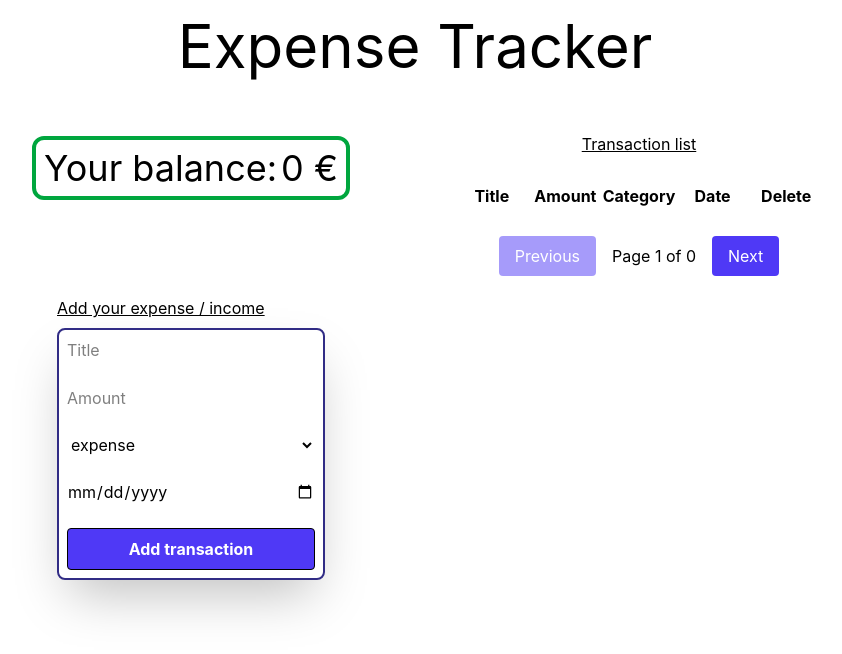
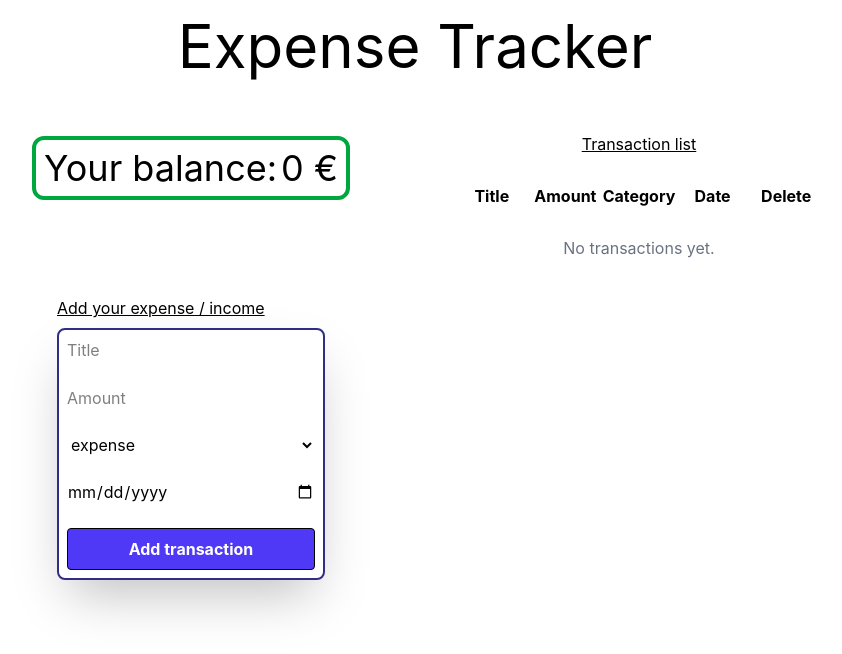
Before and after one commit to DanielGodoyGalindo/expense-tracker, a React (Vite) app: page / in a window 1280 px wide. Shown: the top 654 px of the page, without its empty margins (225-1067 px from the left). Built offline with nearby package versions, Linux system fonts and the light colour scheme.

Commit message:
feat: show message when there are no trasactions

```diff
--- a/src/components/TransactionList.tsx
+++ b/src/components/TransactionList.tsx
@@ -47,7 +47,13 @@ function TransactionList({ transactions, onDeleteTransaction }: Props) {
         </tbody>
       </table>
 
-      <div className="flex justify-center items-center gap-4">
+
+      {transactions.length === 0 ? (
+        <p className="text-center text-gray-500">
+          No transactions yet.
+        </p>
+      ) : (
+        < div className="flex justify-center items-center gap-4">
           <button
             disabled={currentPage === 1}
             onClick={() => setCurrentPage((prev) => prev - 1)}
@@ -62,12 +68,12 @@ function TransactionList({ transactions, onDeleteTransaction }: Props) {
           <button
             disabled={currentPage === totalPages}
             onClick={() => setCurrentPage((prev) => prev + 1)}
-          className="bg-indigo-600 text-white px-4 py-2 rounded disabled:opacity-50"
-        >
+            className="bg-indigo-600 text-white px-4 py-2 rounded disabled:opacity-50">
             Next
           </button>
-      </div>
-    </div>
+        </div>)
+      }
+    </div >
   );
 }
 
```
Lines whose indentation alone changed are shown as unchanged.
